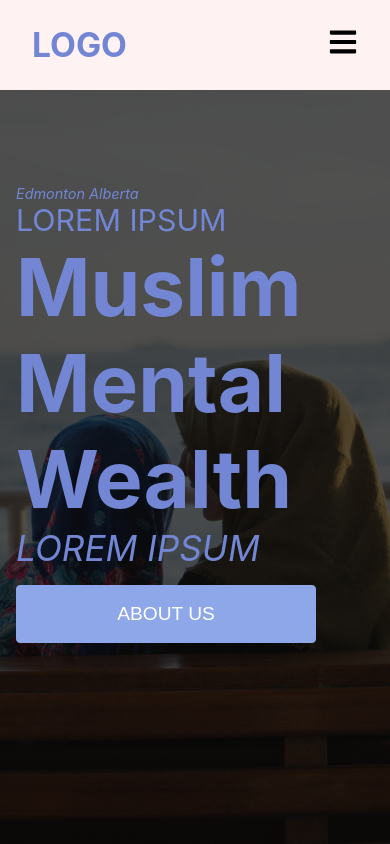
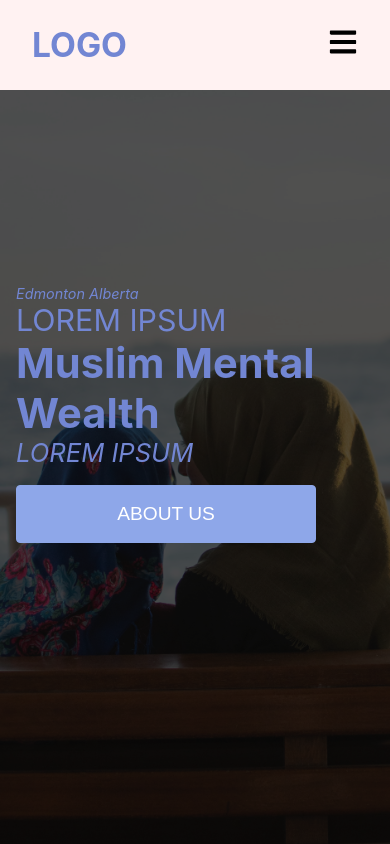
Before and after one commit to salmy101/MMW, a React (Create React App) app: page / in a window 390 px wide. Built offline with nearby package versions, Linux system fonts and the light colour scheme.

Commit message:
complete hero section

```diff
--- a/src/components/Hero.css
+++ b/src/components/Hero.css
@@ -49,3 +49,13 @@
   margin: 1rem 0;
   width: 300px;
 }
+
+@media screen and (max-width:940px) {
+  .hero .content p:nth-child(3) {
+    font-size:  2.6rem;
+  }
+  .hero .content p:nth-child(4) {
+    font-size:  1.6rem;
+  }
+
+}
```
